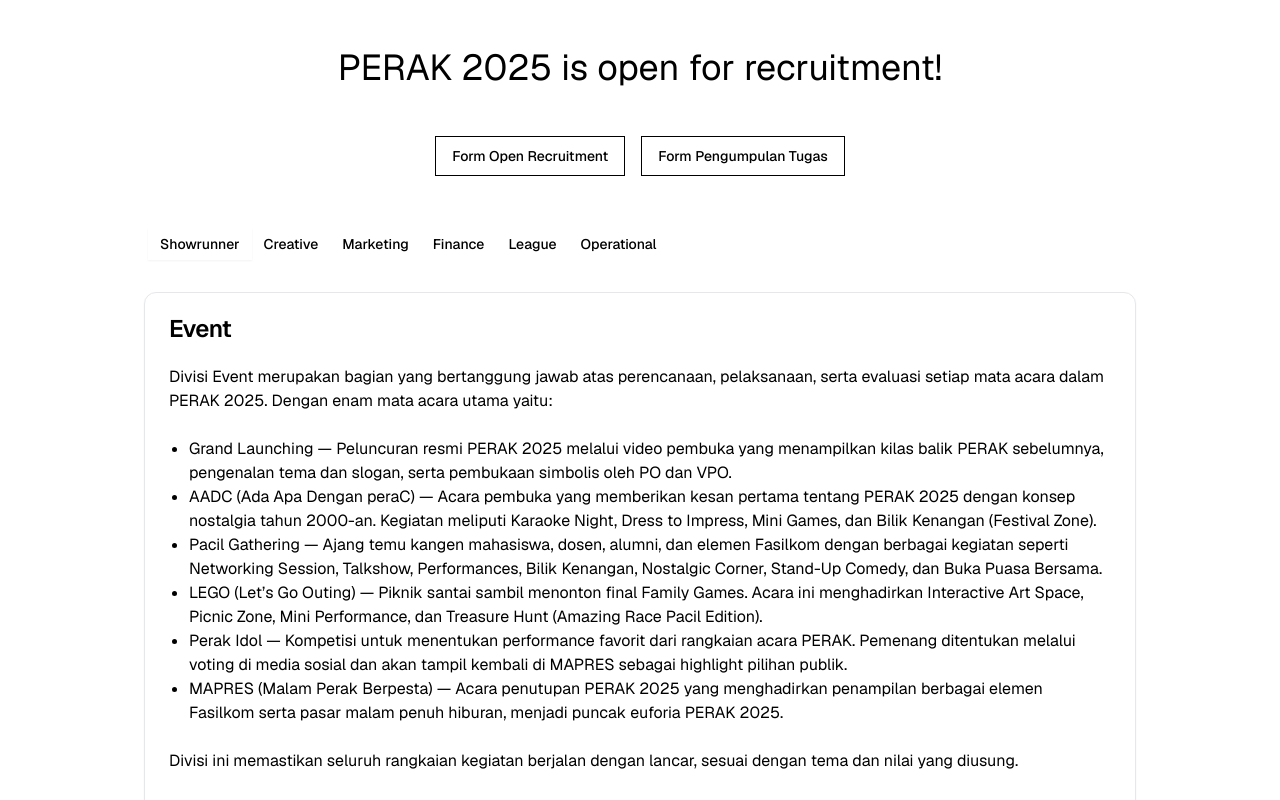
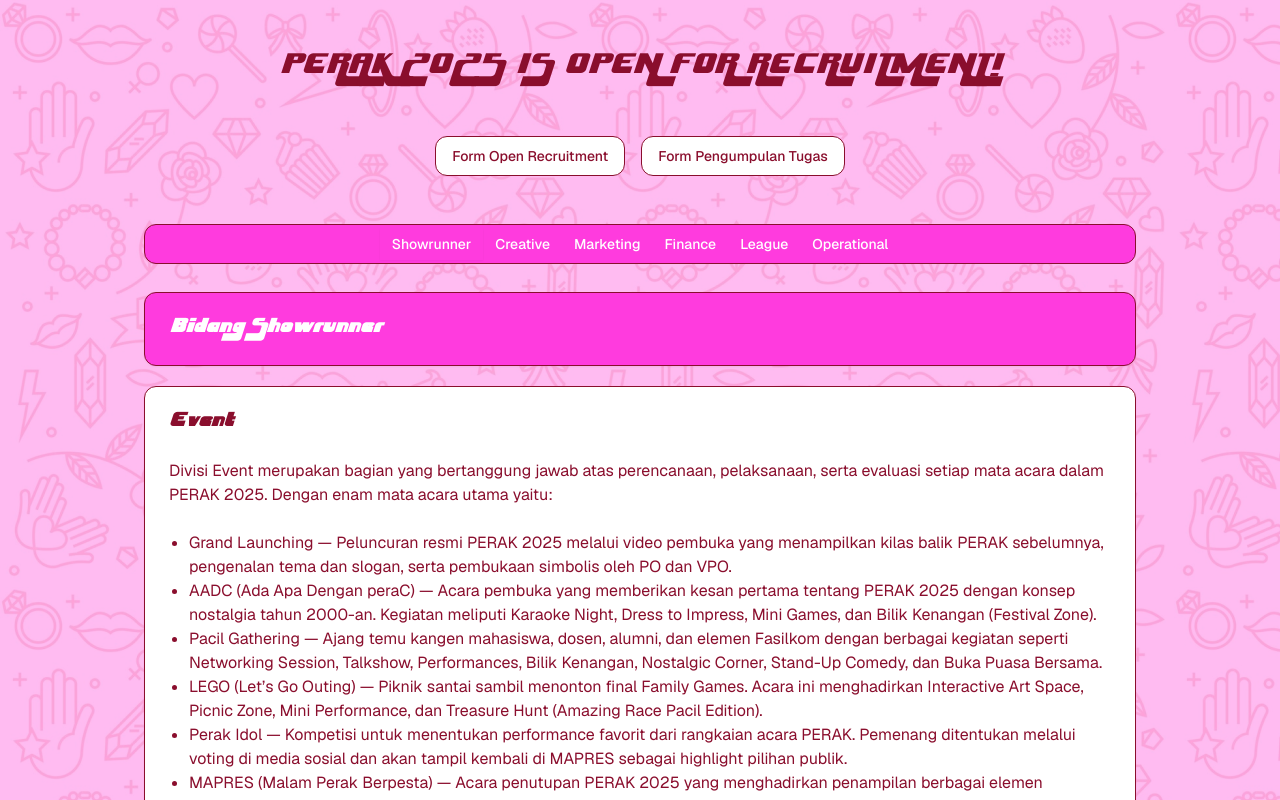
Before and after one commit to Pesta-Rakyat-Fasilkom/casper, a Next.js app: page / in a window 1280 px wide. Both pictures are taken after a click on the tab "Showrunner". Shown: the top 800 px of the page. Built offline with nearby package versions, Linux system fonts and the light colour scheme.

Commit message:
feat: design

```diff
--- a/app/globals.css
+++ b/app/globals.css
@@ -1,3 +1,15 @@
 @tailwind base;
 @tailwind components;
 @tailwind utilities;
+
+h1, h2, h3, h4, h5, h6 {
+  @apply font-husky-stash;
+}
+
+body {
+  @apply font-geist;
+}
+
+* {
+  font-family: inherit;
+}
--- a/app/layout.tsx
+++ b/app/layout.tsx
@@ -1,5 +1,7 @@
 import { Geist } from "next/font/google";
+import localFont from "next/font/local";
 import "./globals.css";
+import { cn } from "@/lib/utils";
 
 const defaultUrl = process.env.VERCEL_URL
   ? `https://${process.env.VERCEL_URL}`
@@ -11,8 +13,14 @@ export const metadata = {
   description: "PERAK 2025 - Pacil Ria Nostalgia",
 };
 
+const huskyStash = localFont({
+  src: "./husky-stash.otf",
+  variable: "--font-husky-stash",
+});
+
 const geistSans = Geist({
   display: "swap",
+  variable: "--font-geist",
   subsets: ["latin"],
 });
 
@@ -22,7 +30,11 @@ export default function RootLayout({
   children: React.ReactNode;
 }>) {
   return (
-    <html lang="en" className={geistSans.className} suppressHydrationWarning>
+    <html
+      lang="en"
+      className={cn(huskyStash.variable, geistSans.variable, "bg-[#ff9eeb] bg-[url(/doodle-pink-1.png)] text-[#8a0e2d]")}
+      suppressHydrationWarning
+    >
       <body className="bg-background text-foreground">
         {children}
       </body>
--- a/components/ui/button.tsx
+++ b/components/ui/button.tsx
@@ -9,7 +9,7 @@ const buttonVariants = cva(
   {
     variants: {
       variant: {
-        default: "bg-primary text-primary-foreground hover:bg-primary/90",
+        default: "bg-white border border-[#8a0e2d] text-primary-foreground hover:bg-[#d9d9d9] rounded-xl",
         destructive:
           "bg-destructive text-destructive-foreground hover:bg-destructive/90",
         outline:
--- a/components/ui/card.tsx
+++ b/components/ui/card.tsx
@@ -9,7 +9,7 @@ const Card = React.forwardRef<
   <div
     ref={ref}
     className={cn(
-      "rounded-xl border bg-card text-card-foreground shadow-sm",
+      "rounded-xl bg-white border border-[#8a0e2d] text-card-foreground shadow-sm",
       className
     )}
     {...props}
@@ -23,7 +23,7 @@ const CardHeader = React.forwardRef<
 >(({ className, ...props }, ref) => (
   <div
     ref={ref}
-    className={cn("flex flex-col space-y-1.5 p-6", className)}
+    className={cn("flex flex-col space-y-1.5 p-6 font-husky-stash", className)}
     {...props}
   />
 ))
--- a/modules/recruitment/elements/creative.tsx
+++ b/modules/recruitment/elements/creative.tsx
@@ -3,13 +3,18 @@ import { Card, CardContent, CardHeader, CardTitle } from "@/components/ui/card";
 export const Creative = () => {
   return (
     <div className="flex flex-col gap-5">
-      <p>
-        Divisi Kreatif di PERAK 2025 adalah tempat bagi ekspresi visual dan
-        artistik. Divisi ini bertanggung jawab menciptakan identitas visual,
-        mendokumentasikan momen penting, dan memastikan setiap acara tampil
-        menarik. Dengan berbagai peran di dalamnya, divisi ini menjadi wadah
-        bagi individu kreatif untuk berkarya.
-      </p>
+      <Card className="bg-[#ff3bde] text-white">
+        <CardHeader>
+          <CardTitle>Bidang Kreatif</CardTitle>
+        </CardHeader>
+        <CardContent>
+          Bidang Kreatif di PERAK 2025 adalah tempat bagi ekspresi visual dan
+          artistik. Divisi ini bertanggung jawab menciptakan identitas visual,
+          mendokumentasikan momen penting, dan memastikan setiap acara tampil
+          menarik. Dengan berbagai peran di dalamnya, divisi ini menjadi wadah
+          bagi individu kreatif untuk berkarya.
+        </CardContent>
+      </Card>
 
       <Card>
         <CardHeader>
--- a/modules/recruitment/elements/finance.tsx
+++ b/modules/recruitment/elements/finance.tsx
@@ -3,13 +3,18 @@ import { Card, CardContent, CardHeader, CardTitle } from "@/components/ui/card";
 export const Finance = () => {
   return (
     <div className="flex flex-col gap-5">
-      <p>
-        Divisi Finance di PERAK 2025 berperan penting dalam menjamin stabilitas
-        keuangan organisasi melalui pengelolaan dana yang transparan, efisien,
-        dan akuntabel. Finance juga bertanggung jawab dalam merumuskan strategi
-        pendanaan jangka panjang untuk memastikan setiap program dan kegiatan
-        PERAK 2025 dapat berjalan dengan lancar tanpa hambatan finansial.
-      </p>
+      <Card className="bg-[#ff3bde] text-white">
+        <CardHeader>
+          <CardTitle>Bidang Finance</CardTitle>
+        </CardHeader>
+        <CardContent>
+          Divisi Finance di PERAK 2025 berperan penting dalam menjamin stabilitas
+          keuangan organisasi melalui pengelolaan dana yang transparan, efisien,
+          dan akuntabel. Finance juga bertanggung jawab dalam merumuskan strategi
+          pendanaan jangka panjang untuk memastikan setiap program dan kegiatan
+          PERAK 2025 dapat berjalan dengan lancar tanpa hambatan finansial.
+        </CardContent>
+      </Card>
 
       <Card>
         <CardHeader>
--- a/modules/recruitment/elements/league.tsx
+++ b/modules/recruitment/elements/league.tsx
@@ -4,6 +4,12 @@ import { Card, CardContent, CardHeader, CardTitle } from "@/components/ui/card";
 export const League = () => {
   return (
     <div className="flex flex-col gap-5">
+      <Card className="bg-[#ff3bde] text-white">
+        <CardHeader>
+          <CardTitle>Bidang Liga</CardTitle>
+        </CardHeader>
+      </Card>
+
       <Card>
         <CardHeader>
           <CardTitle>Family Games</CardTitle>
--- a/modules/recruitment/elements/marketing.tsx
+++ b/modules/recruitment/elements/marketing.tsx
@@ -3,6 +3,12 @@ import { Card, CardContent, CardHeader, CardTitle } from "@/components/ui/card"
 export const Marketing = () => {
   return (
     <div className="flex flex-col gap-5">
+      <Card className="bg-[#ff3bde] text-white">
+        <CardHeader>
+          <CardTitle>Bidang Marketing</CardTitle>
+        </CardHeader>
+      </Card>
+
       <Card>
         <CardHeader>
           <CardTitle>Direct Marketing</CardTitle>
--- a/modules/recruitment/elements/operational.tsx
+++ b/modules/recruitment/elements/operational.tsx
@@ -7,6 +7,12 @@ import { JobDescription } from "../components/job-description"
 export const Operational = () => {
   return (
     <div className="flex flex-col gap-5">
+      <Card className="bg-[#ff3bde] text-white">
+        <CardHeader>
+          <CardTitle>Bidang Operasional</CardTitle>
+        </CardHeader>
+      </Card>
+
       <Card>
         <CardHeader>
           <CardTitle>E&S</CardTitle>
--- a/modules/recruitment/elements/showrunner.tsx
+++ b/modules/recruitment/elements/showrunner.tsx
@@ -6,6 +6,12 @@ import { Benefits } from "../components/benefits"
 export const Showrunner = () => {
   return (
     <div className="flex flex-col gap-5">
+      <Card className="bg-[#ff3bde] text-white">
+        <CardHeader>
+          <CardTitle>Bidang Showrunner</CardTitle>
+        </CardHeader>
+      </Card>
+
       <Card>
         <CardHeader>
           <CardTitle>Event</CardTitle>
--- a/modules/recruitment/index.tsx
+++ b/modules/recruitment/index.tsx
@@ -13,16 +13,16 @@ import { Operational } from "./elements/operational";
 export const Recruitment = () => {
   return (
     <div className="mx-auto px-4 my-12 max-w-5xl flex flex-col gap-12">
-      <h1 className="text-4xl text-center">PERAK 2025 is open for recruitment!</h1>
+      <h1 className="text-4xl text-center">PERAK 2025 IS OPEN FOR RECRUITMENT!</h1>
 
       <div className="flex flex-row gap-4 justify-center">
-        <Button asChild variant='outline'>
+        <Button asChild variant='default'>
           <Link href="https://forms.gle/3BQsnTqoF4GfTASd6" rel="noopener noreferrer" target="_blank">
             Form Open Recruitment
           </Link>
         </Button>
 
-        <Button asChild variant='outline'>
+        <Button asChild variant='default'>
           <Link href="https://forms.gle/QBcxBLpaWrZ6QH1b9" rel="noopener noreferrer" target="_blank">
             Form Pengumpulan Tugas
           </Link>
@@ -30,7 +30,7 @@ export const Recruitment = () => {
       </div>
 
       <Tabs>
-        <TabsList className="mb-5 align-center">
+        <TabsList className="mb-5 mx-auto w-full bg-[#ff3bde] border border-[#8a0e2d] text-white rounded-xl font-geist font-bold">
           <TabsTrigger value="showrunner">Showrunner</TabsTrigger>
           <TabsTrigger value="creative">Creative</TabsTrigger>
           <TabsTrigger value="marketing">Marketing</TabsTrigger>
--- a/tailwind.config.ts
+++ b/tailwind.config.ts
@@ -19,6 +19,10 @@ const config = {
       },
     },
     extend: {
+      fontFamily: {
+        'husky-stash': 'var(--font-husky-stash)',
+        geist: 'var(--font-geist)',
+      },
       colors: {
         border: "hsl(var(--border))",
         input: "hsl(var(--input))",
```
Also changed, not shown: app/husky-stash.otf (added), public/doodle-pink-1.png (added).
